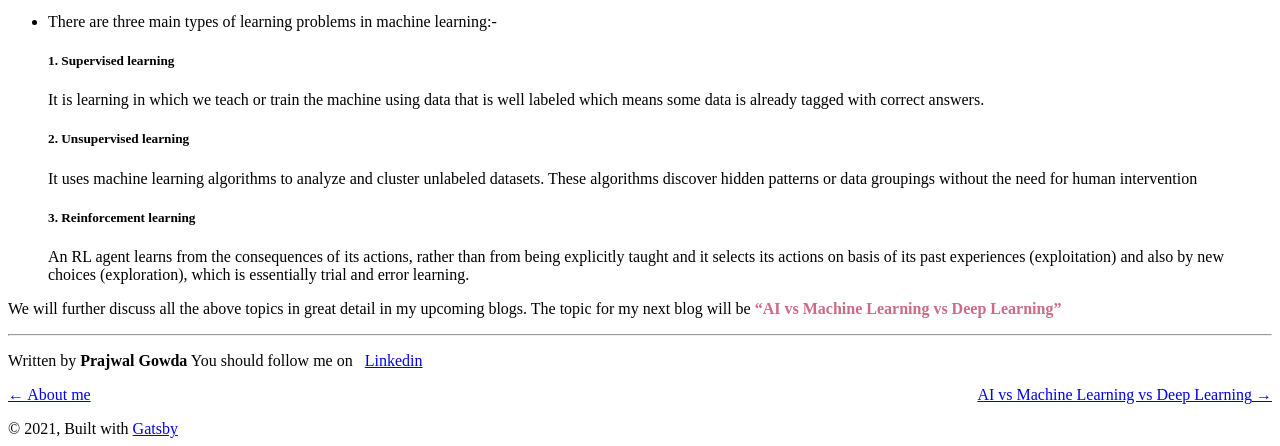
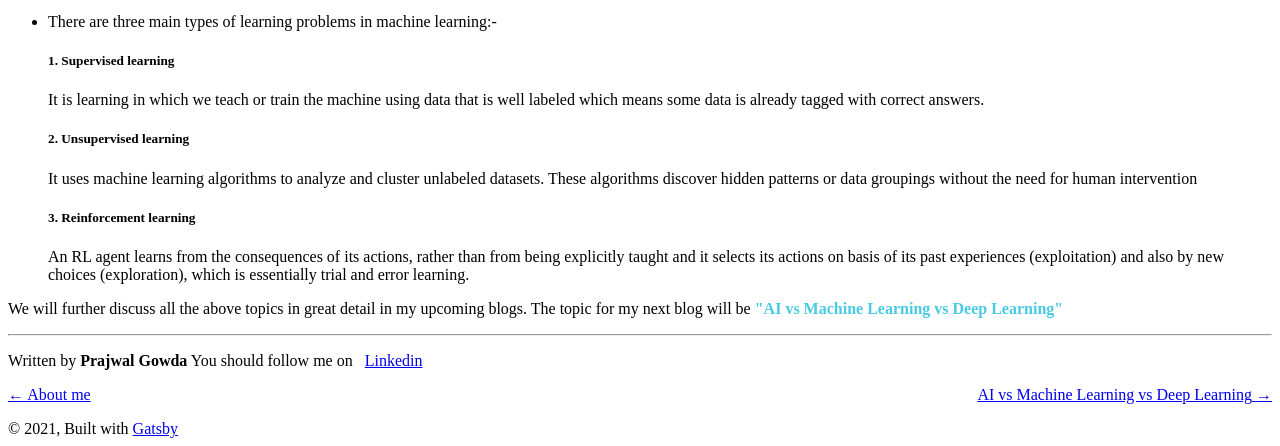
Before and after one commit to prajwal0210/traumatic, a Gatsby site: page /machine-learning/ in a window 1280 px wide. Shown: the part 1409-1855 px from the top of the page. Built offline with nearby package versions, Linux system fonts and the light colour scheme; Gatsby itself is replaced by a stand-in of ours.

Commit message:
3rd post AIvMLvDL updated

```diff
--- a/content/blog/machine-learning/index.md
+++ b/content/blog/machine-learning/index.md
@@ -35,5 +35,5 @@ Suppose you decided to watch a movie on any of the ott platforms say Netflix and
   <p>An RL agent learns from the consequences of its actions, rather than from being explicitly taught and it selects its actions on basis of its past experiences (exploitation) and also by new choices (exploration), which is essentially trial and error learning.
 </p>
 
-<p>We will further discuss all the above topics in great detail in my upcoming blogs. The topic for my next blog will be <strong style="color:#ce6a85">“AI vs Machine Learning vs Deep Learning” </strong>
+<p>We will further discuss all the above topics in great detail in my upcoming blogs. The topic for my next blog will be <strong style="color:#48cae4">"AI vs Machine Learning vs Deep Learning"</strong>
 </p>
```
